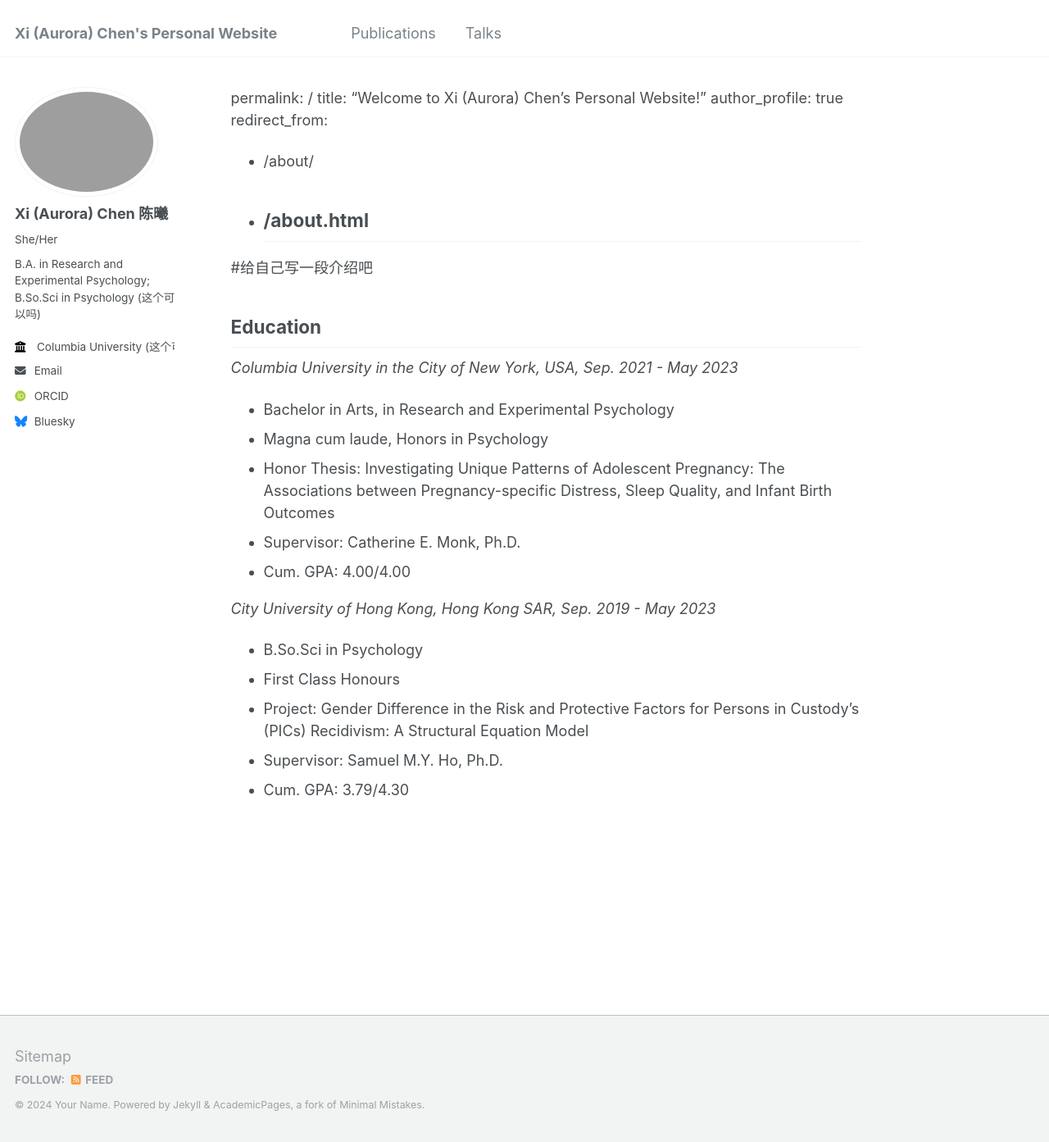
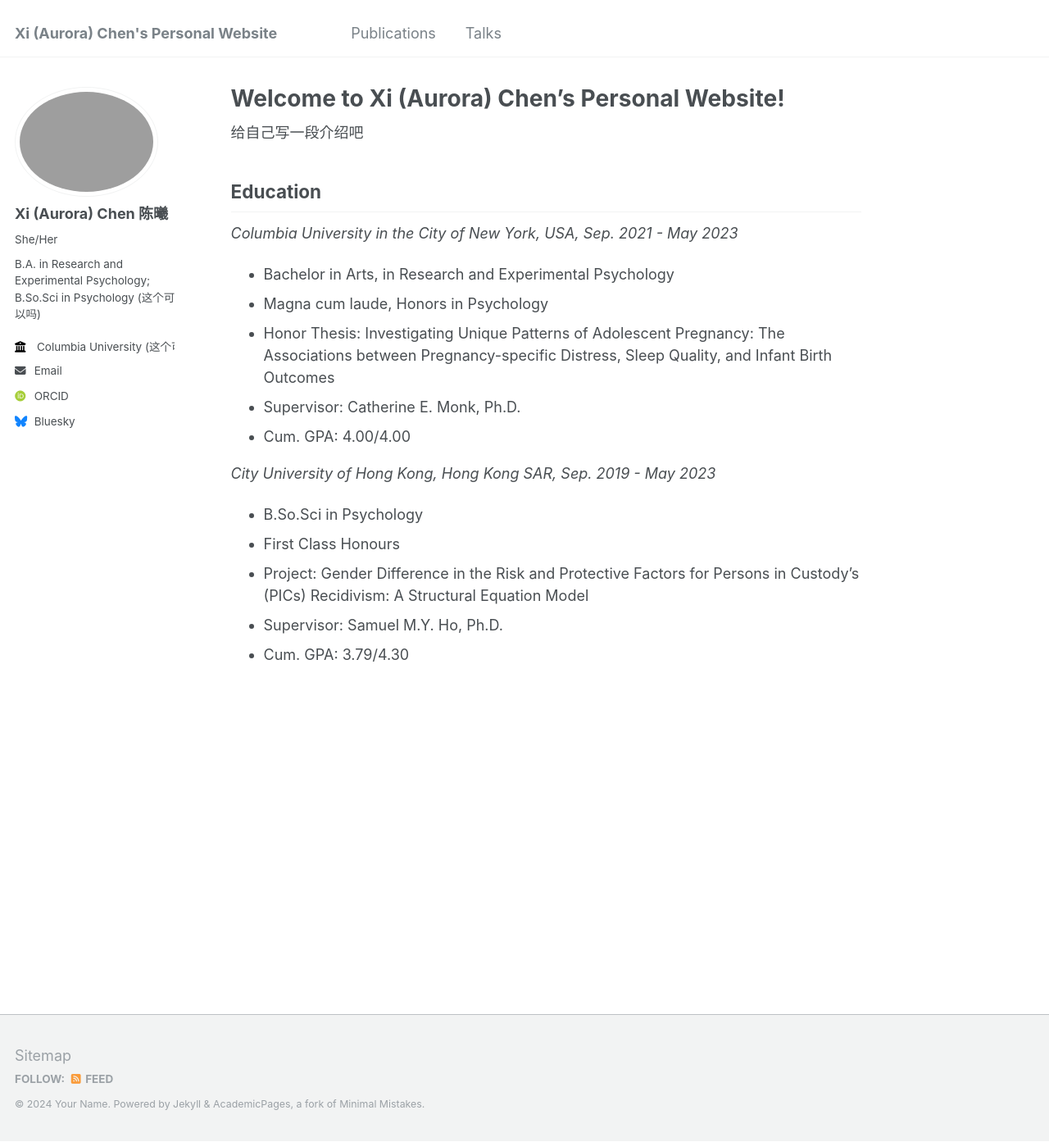
Before and after one commit to xixichen002/xixichen002.github.io, a Jekyll site: the page built from _pages/about.md, in a window 1280 px wide and 1393 px high. Shown: the whole window at 82% size. Built offline with Jekyll 4.4.1, drawn with Linux system fonts in a browser that asks for light colours; some web fonts are replaced; our own code applies the rules of GitHub Pages for plain Markdown files.

Commit message:
Update about.md

```diff
--- a/_pages/about.md
+++ b/_pages/about.md
@@ -1,3 +1,4 @@
+---
 permalink: /
 title: "Welcome to Xi (Aurora) Chen's Personal Website!"
 author_profile: true
@@ -6,7 +7,7 @@ redirect_from:
   - /about.html
 ---
 
-#给自己写一段介绍吧
+给自己写一段介绍吧
 
 Education
 ------
```
